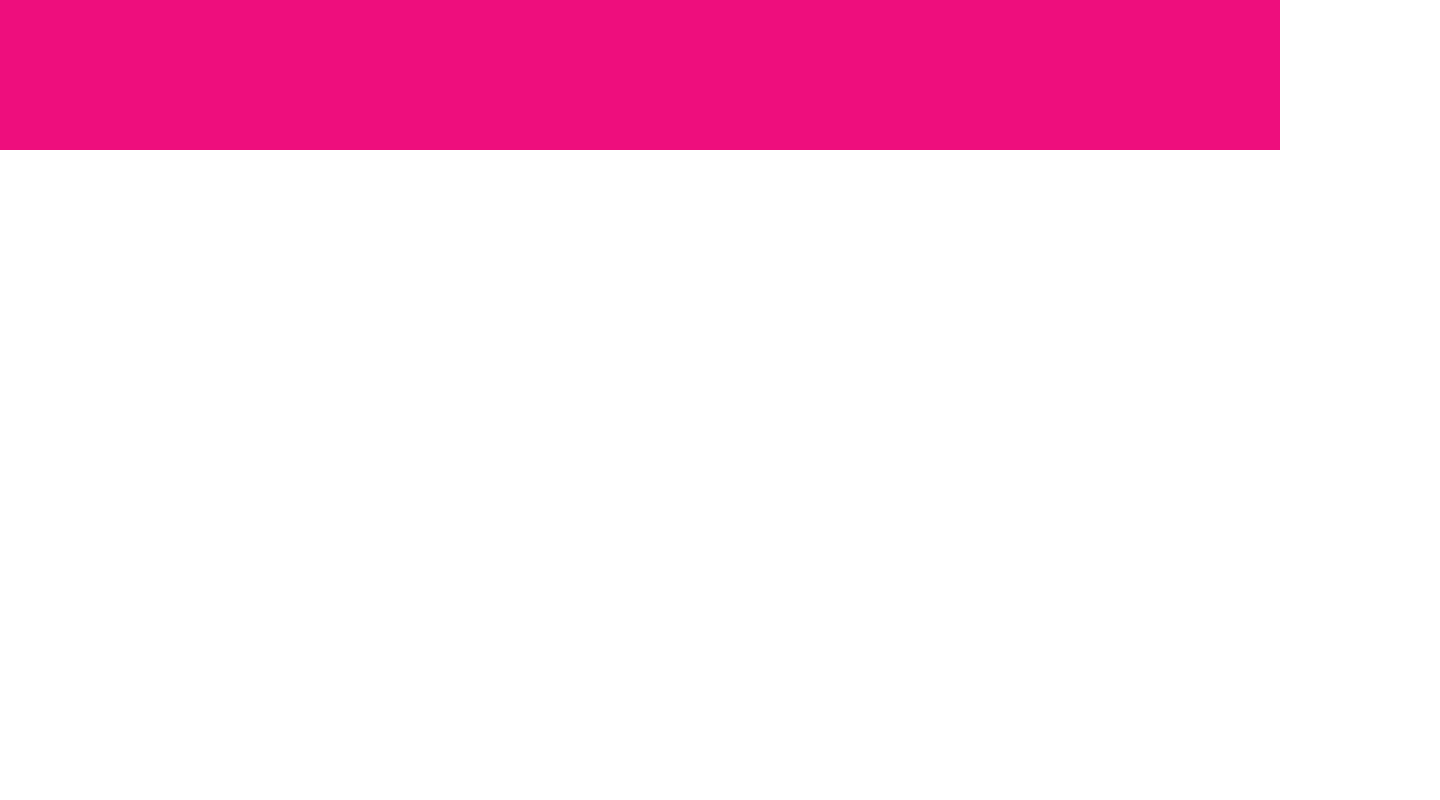
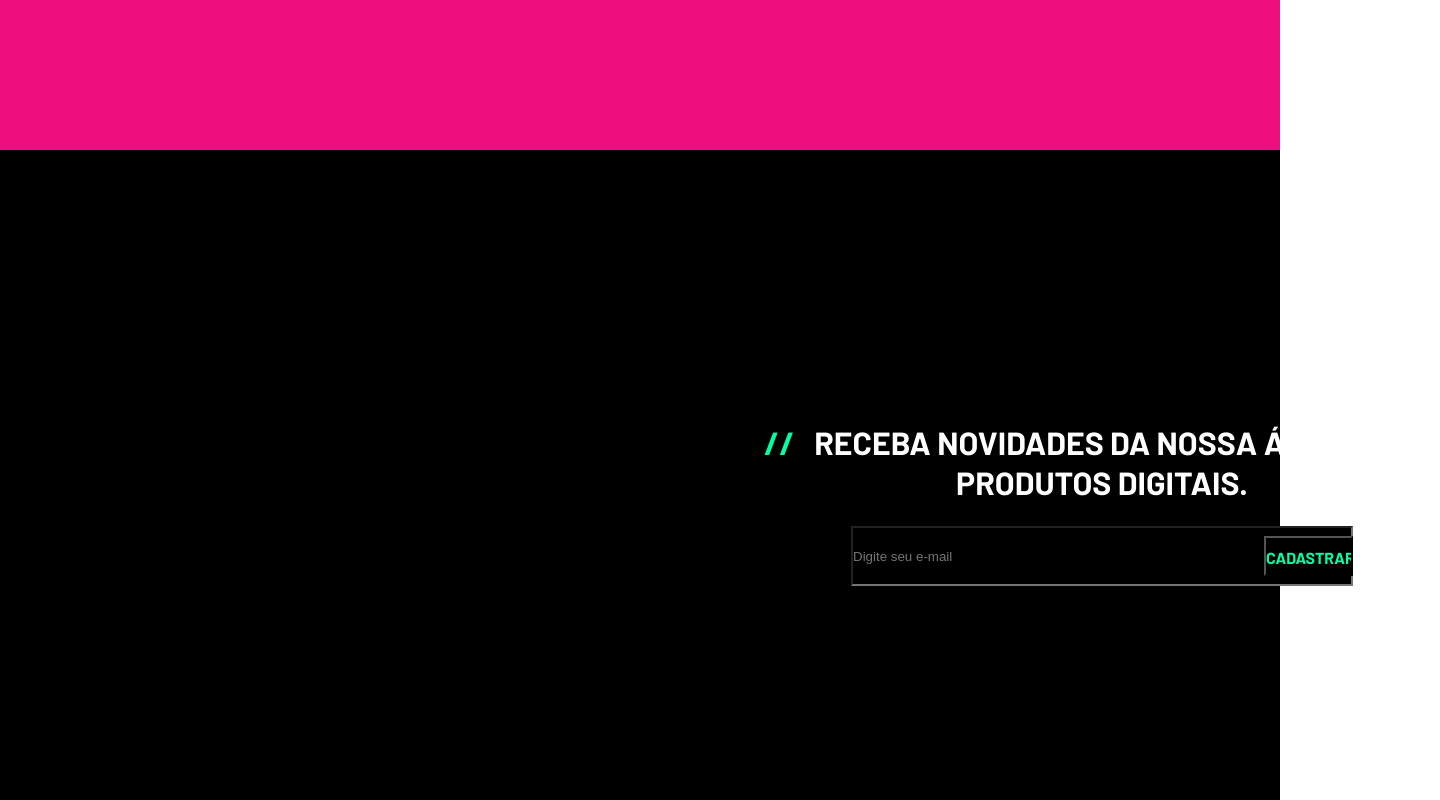
Before and after one commit to lucasvrod/loja-vtex-jucci, a React (Create React App) app in the folder sass-website/: page / in a window 1280 px wide. Shown: the part 2610-3410 px from the top of the page, 1440 px wide, since content can reach past the window. Before the commit the page ends 2760 px from the top, so only its background shows below. Built offline with nearby package versions, Linux system fonts and the light colour scheme.

Commit message:
Added Newletter session

```diff
--- a/sass-website/src/App.js
+++ b/sass-website/src/App.js
@@ -6,6 +6,7 @@ import Logobar from "./components/LogoBar"
 import OurSolussion from "./components/OurSolussion"
 import JussiSession from "./components/JussiSession"
 import Contact from "./components/Contact"
+import Newletter from "./components/Newletter"
 
 function App() {
   return (
@@ -16,6 +17,7 @@ function App() {
       <OurSolussion />
       <JussiSession />
       <Contact />
+      <Newletter />
     </div>
   );
 }
--- /dev/null
+++ b/sass-website/src/components/Newletter.js
@@ -0,0 +1,19 @@
+import React from 'react'
+
+const Newletter = () => {
+  return (
+    <div className="newletter">
+      <div className="newletter__content">
+        <div className="newletter__content-title">
+          <h1 className="newletter__content-title-slashes">//</h1>
+          <h1 className="newletter__content-title-h1">RECEBA NOVIDADES DA NOSSA ÁREA
+          DE PRODUTOS DIGITAIS.</h1>
+          <input className="newletter-input" type="text" name="name" placeholder="Digite seu e-mail" />
+          <input className="newletter-submit" type="submit" value="CADASTRAR" />
+        </div>
+      </div>
+    </div>
+  )
+}
+
+export default Newletter
--- /dev/null
+++ b/sass-website/src/sass/components/_newletter.scss
@@ -0,0 +1,71 @@
+.newletter {
+  position: absolute;
+  width: 100%;
+  height: 650px;
+  left: 0px;
+  top: 2760px;
+  background: $black;
+
+  &__content-title {
+    position: absolute;
+    width: 676px;
+    height: 80px;
+    left: 382px;
+    top: 136px;
+
+    &-h1 {
+      position: absolute;
+      width: 676px;
+      height: 80px;
+      left: 382px;
+      top: 136px;
+      font-family: Barlow;
+      font-style: normal;
+      font-weight: bold;
+      font-size: 32px;
+      line-height: 40px;
+      text-align: center;
+      text-transform: uppercase;
+      color: $white;
+    }
+
+    &-slashes {
+      position: absolute;
+      width: 29px;
+      height: 24px;
+      left: 382px;
+      top: 144px;
+      font-family: Barlow;
+      font-style: normal;
+      font-weight: bold;
+      font-size: 32px;
+      line-height: 24px;
+      color: $green-jussi;
+    }
+    }
+
+    &-submit {
+      position: absolute;
+      width: 89px;
+      height: 40px;
+      left: 882px;
+      top: 250px;
+      font-family: Barlow;
+      font-style: normal;
+      font-weight: bold;
+      font-size: 16px;
+      line-height: 40px;
+      text-transform: uppercase;
+      color: $green-jussi;
+      background: $black;
+    }
+
+    &-input {
+      position: absolute;
+      width: 502px;
+      height: 60px;
+      left: 469px;
+      top: 240px;
+      background: $black;
+    }
+  }
--- a/sass-website/src/sass/main.scss
+++ b/sass-website/src/sass/main.scss
@@ -14,3 +14,4 @@
 @import "components/oursolussion";
 @import "components/jussisession";
 @import "components/contact";
+@import "components/newletter";
```
